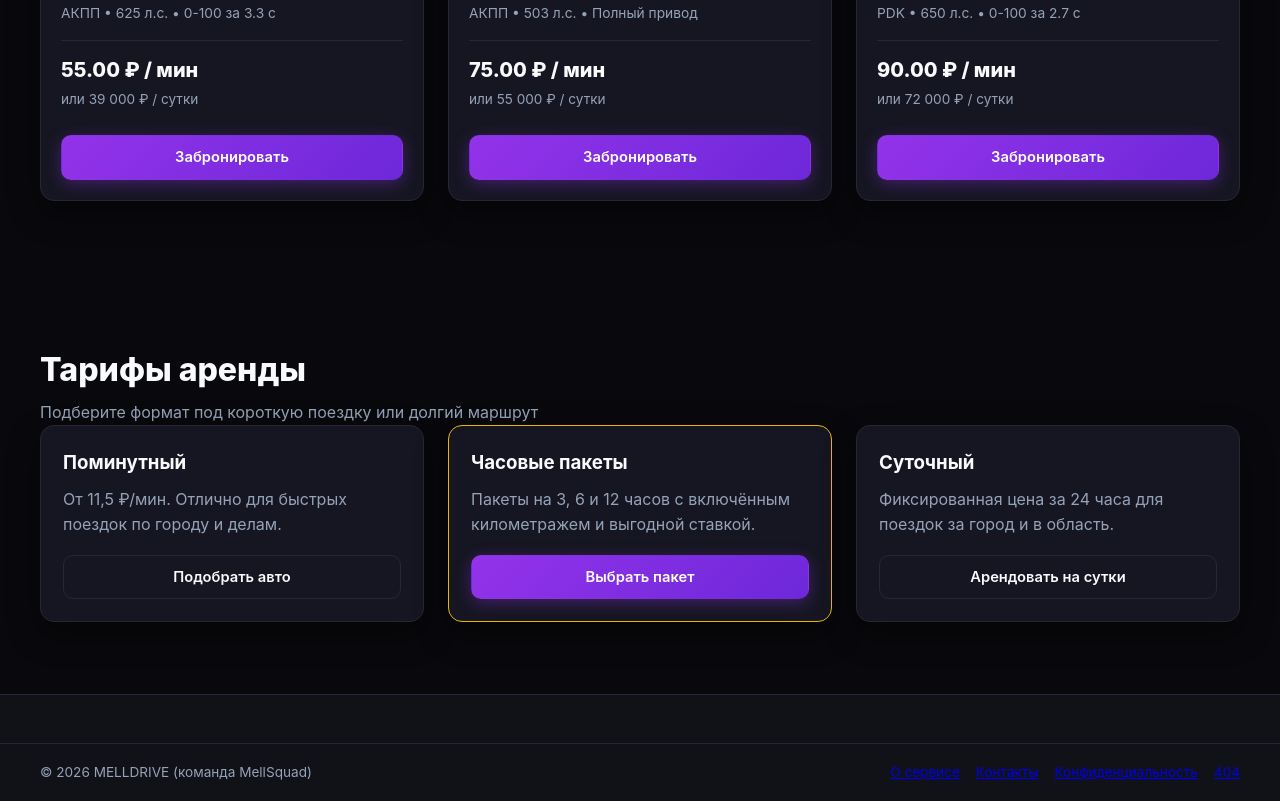
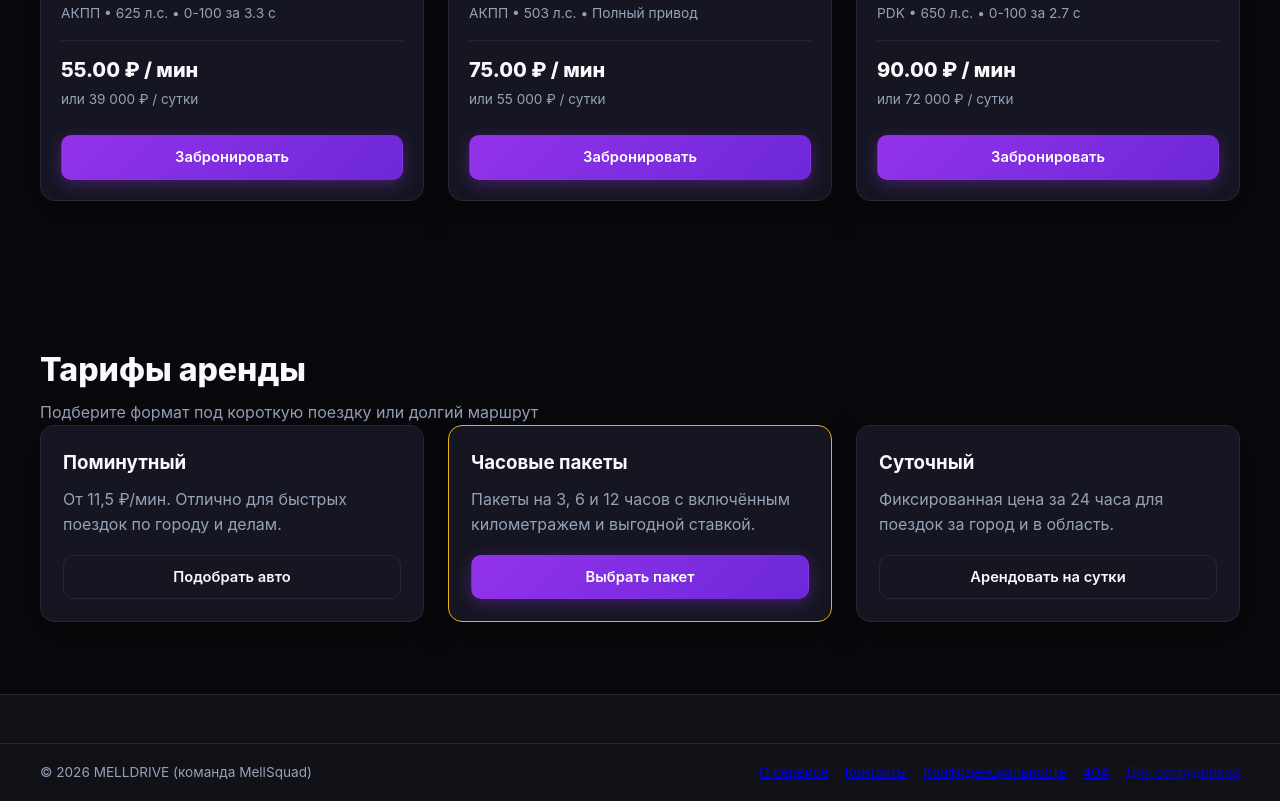
Before and after one commit to lekt-vc/mellstroy-drive, a plain HTML site: page frontend/index.html in a window 1280 px wide. Shown: the part 1505-2306 px from the top of the page. Drawn offline with Linux system fonts and the light colour scheme.

Commit message:
feat: вход в админку через единую форму авторизации и ссылку для сотрудников в футере

```diff
--- a/frontend/index.html
+++ b/frontend/index.html
@@ -189,7 +189,7 @@
                     <a href="pages/about.html">О сервисе</a>
                     <a href="pages/contacts.html">Контакты</a>
                     <a href="pages/privacy.html">Конфиденциальность</a>
-                    <a href="pages/404.html">404</a>
+                    <a href="pages/404.html">404</a> <a href="pages/admin.html" style="opacity:0.75;">Для сотрудников</a>
                 </div>
             </div>
         </div>
```
